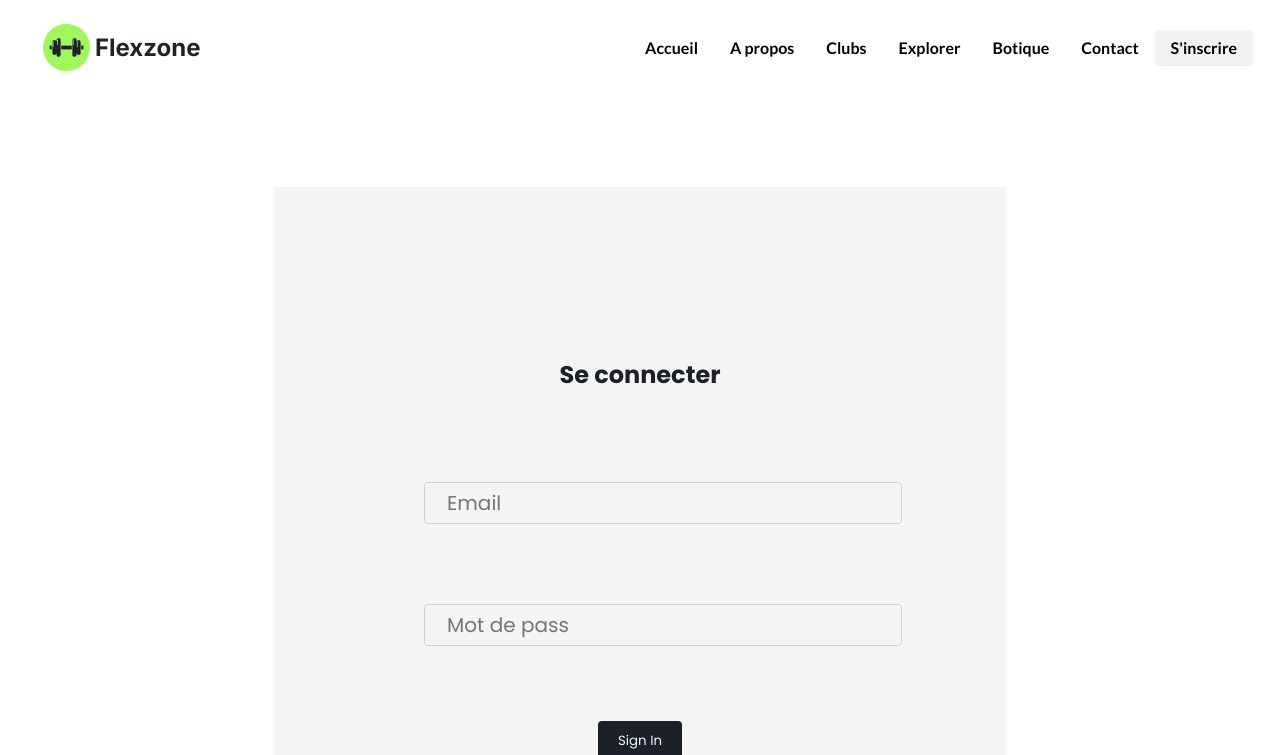
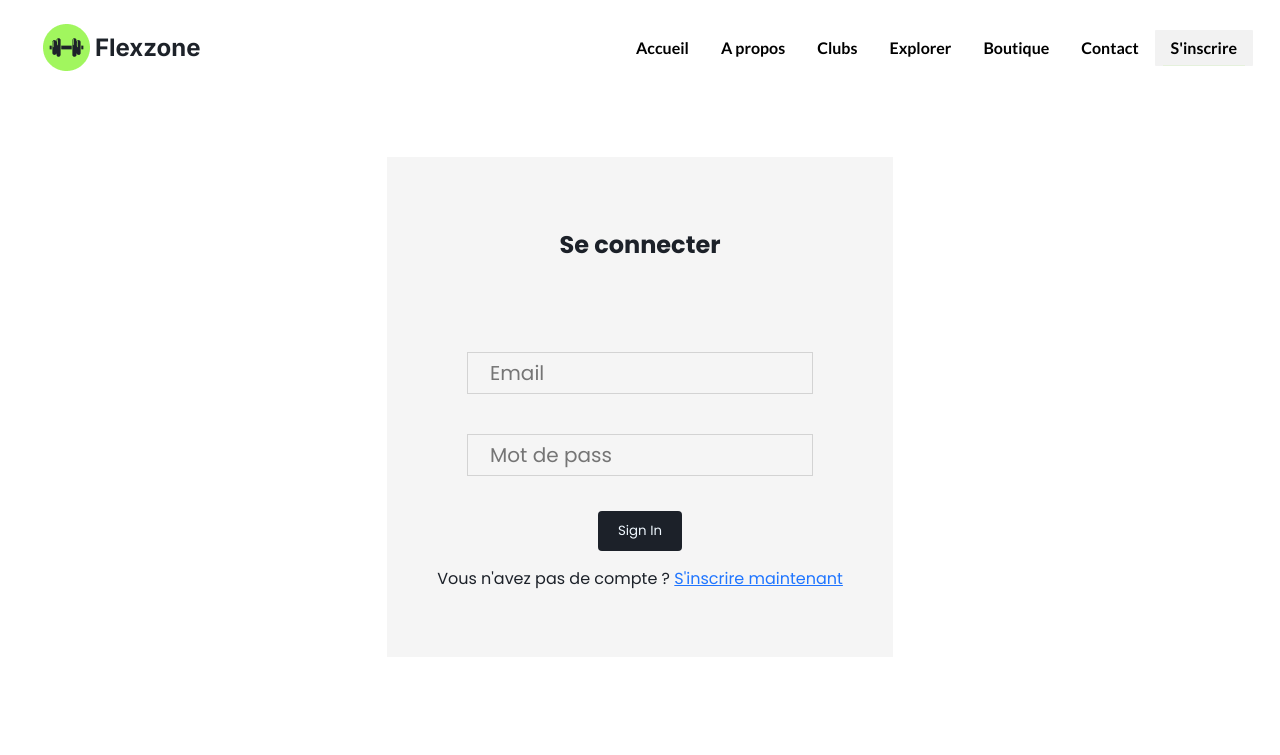
Before and after one commit to chanka1021/FlexZone, a React (Create React App) app: page /signin in a window 1280 px wide. Shown: the top 755 px of the page. Built offline with nearby package versions, Linux system fonts and the light colour scheme.

Commit message:
improving the selector in css files to avoid style conflicts

```diff
--- a/src/components/Navbar.js
+++ b/src/components/Navbar.js
@@ -67,7 +67,7 @@ export const Navbar = () => {
           <NavLink to="/nearest">Explorer</NavLink>
         </li>
         <li>
-          <NavLink to="/store">Botique</NavLink>
+          <NavLink to="/store">Boutique</NavLink>
         </li>
         <li>
           <NavLink to="/contact">Contact</NavLink>
--- a/src/components/styles/ProductCA.css
+++ b/src/components/styles/ProductCA.css
@@ -6,12 +6,12 @@
     border-radius: 8px;
   }
 
-  label {
+  .product-form-container  label {
     display: block;
     margin-bottom: 10px;
   }
 
-  input,
+  .product-form-container  input,
   textarea {
     width: 100%;
     padding: 8px;
@@ -20,7 +20,7 @@
     border-radius: 4px;
   }
 
-  button {
+  .product-form-container  button {
     background-color: #4caf50;
     color: white;
     padding: 10px 15px;
@@ -29,6 +29,6 @@
     cursor: pointer;
   }
 
-  button:hover {
+  .product-form-container  button:hover {
     background-color: #45a049;
   }
--- a/src/components/styles/Sign.css
+++ b/src/components/styles/Sign.css
@@ -4,8 +4,8 @@
     text-align: center;
     width: fit-content;
     margin: auto;
-    margin-top: 100px;
-    padding: 150px;
+    margin-top: 70px;
+    padding: 50px;
     background-color: #F5F5F5;
 }
 .LoginForm h2{
```
